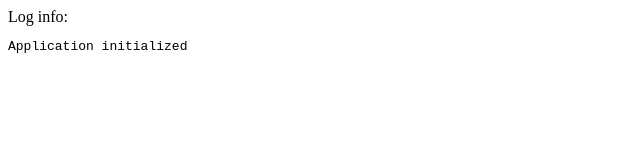
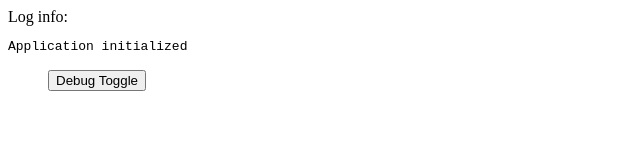
Before and after one commit to HeatherSoron/dragons-table, a plain HTML site: page www/index.html in a window 1280 px wide. Shown: the whole page, without its empty margins (0-640 px from the left). Drawn offline with Linux system fonts and the light colour scheme.

Commit message:
Add a toggle button for debug mode

```diff
--- /dev/null
+++ b/www/css/main.css
@@ -0,0 +1,3 @@
+ul.navbar {
+	list-style-type: none;
+}
--- a/www/index.html
+++ b/www/index.html
@@ -1,11 +1,16 @@
 <html>
 	<head>
 		<script type="text/javascript" src="js/main.js"></script>
+
+		<link rel="stylesheet" type="text/css" href="css/main.css" />
 	</head>
 	<body onload="init()">
 		<div class="debug">
 			Log info:
 			<pre id="debug-log"></pre>
 		</div>
+		<ul class='navbar'>
+			<li><button onclick="toggleDebugMode()">Debug Toggle</button></li>
+		</ul>
 	</body>
 </html>
--- a/www/js/main.js
+++ b/www/js/main.js
@@ -1,3 +1,5 @@
+var DEBUG_MODE = true;
+
 function init() {
 	log("Application initialized");
 }
@@ -9,3 +11,14 @@ function log(msg) {
 	var elem = document.getElementById("debug-log");
 	elem.innerHTML = msg + "\n" + elem.innerHTML;
 }
+
+function toggleDebugMode() {
+	log("Toggling debug. Current state: " + (DEBUG_MODE ? "on" : "off"));
+	DEBUG_MODE = !DEBUG_MODE;
+
+	var display = DEBUG_MODE ? 'block' : 'none';
+	var elems = document.getElementsByClassName('debug');
+	for (var i = 0; i < elems.length; ++i) {
+		elems[i].style.display = display;
+	}
+}
```
